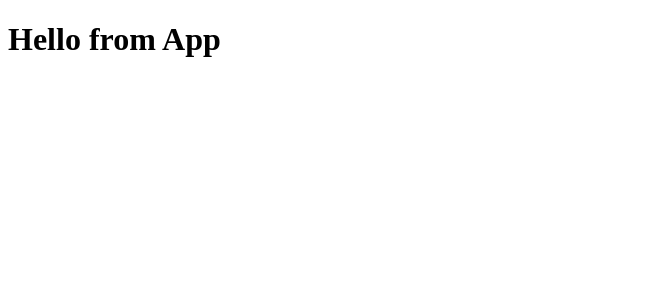
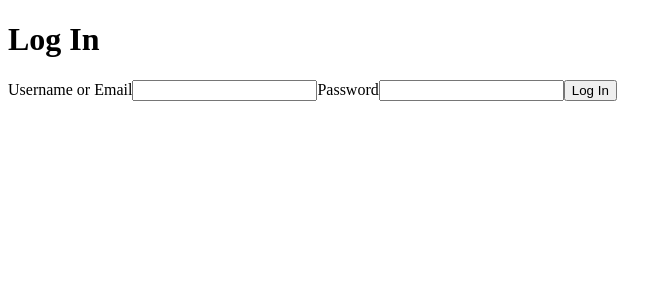
Before and after one commit to Branea14/Destination-Locator-independent, a React (Vite) app in the folder frontend/: page /login in a window 1280 px wide. Shown: the top 300 px of the page, without its empty margins (0-672 px from the left). Built offline with nearby package versions, Linux system fonts and the light colour scheme; no server answers.

Commit message:
LoginFormPage completed

```diff
--- a/frontend/src/App.jsx
+++ b/frontend/src/App.jsx
@@ -1,5 +1,20 @@
+import { createBrowserRouter, RouterProvider } from "react-router-dom";
+import LoginFormPage from "./components/LoginFormPage";
+
+const router = createBrowserRouter([
+  {
+    path: '/',
+    element: <h1>Welcome!</h1>
+  },
+  {
+    path: '/login',
+    element: <LoginFormPage />
+  }
+]);
+
+
 function App() {
-  return <h1> Hello from App </h1>;
+  return <RouterProvider router={router} />
 }
 
 export default App;
--- /dev/null
+++ b/frontend/src/components/LoginFormPage/LoginFormPage.jsx
@@ -0,0 +1,56 @@
+import { useState } from "react"
+import { useDispatch, useSelector } from "react-redux";
+import * as sessionActions from '../../store/session';
+import { Navigate } from "react-router-dom";
+
+
+const LoginFormPage = () => {
+    const [credential, setCredential] = useState('');
+    const [password, setPassword] = useState('');
+    const [errors, setErrors] = useState({});
+    const dispatch = useDispatch();
+    const sessionUser = useSelector((state) => state.session.user);
+
+    if (sessionUser) return <Navigate to='/' replace={true} />;
+
+    const handleSubmit = (e) => {
+        e.preventDefault();
+        setErrors({});
+        return dispatch(sessionActions.login({ credential, password})).catch(
+            async (res) => {
+                const data = await res.json();
+                if (data?.errors) setErrors(data.errors);
+            }
+        )
+    }
+
+    return (
+        <>
+            <h1>Log In</h1>
+            <form onSubmit={handleSubmit}>
+                <label>
+                    Username or Email
+                    <input
+                        type='text'
+                        value={credential}
+                        onChange={(e) => setCredential(e.target.value)}
+                        required
+                    />
+                </label>
+                <label>
+                    Password
+                    <input
+                        type='password'
+                        value={password}
+                        onChange={(e) => setPassword(e.target.value)}
+                        required
+                    />
+                </label>
+                {errors.credential && <p>{errors.credential}</p>}
+                <button type="submit">Log In</button>
+            </form>
+        </>
+    )
+}
+
+export default LoginFormPage;
--- /dev/null
+++ b/frontend/src/components/LoginFormPage/index.js
@@ -0,0 +1,3 @@
+import LoginFormPage from './LoginFormPage';
+
+export default LoginFormPage;
--- a/frontend/src/store/session.js
+++ b/frontend/src/store/session.js
@@ -32,6 +32,12 @@ export const login = (user) => async dispatch => {
     }
 }
 
+// export const restoreUser = () => async dispatch => {
+//     const response = await csrfFetch('/api/session');
+//     const data = await response.json();
+//     dispatch(loginUser(data));
+//     return response;
+// }
 
 
 const initialState = {user: null};
@@ -39,13 +45,12 @@ const initialState = {user: null};
 const sessionReducer = (state = initialState, action) => {
     switch (action.type) {
         case LOGIN_USER:
-            // const newState = {...state};
-            // const user = action.payload;
-            // newState[user] = user.data;
-            // return newState;
+            // const user = action.payload
+            // console.log('user', user)
+            // return {...state, user}
             return { ...state, user: action.payload };
-        // case LOGOUT_USER:
-        //     return;
+        case LOGOUT_USER:
+            return { ...state, user: null};
         default:
             return state;
     }
@@ -58,4 +63,7 @@ const sessionReducer = (state = initialState, action) => {
 //       password: "password"
 //     })
 //   )
+
+// store.dispatch(sessionActions.restoreUser());
+
 export default sessionReducer;
```
